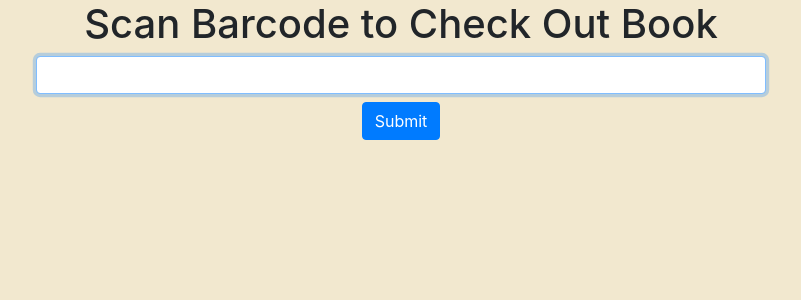
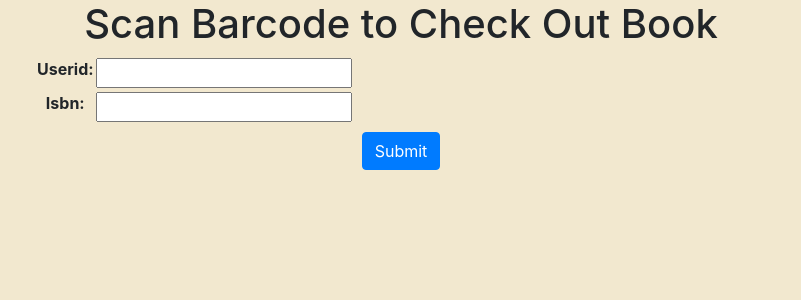
Before and after one commit to mccorxyz/minnehack-2023, a Django app: page /library/check-out in a window 1280 px wide. Shown: the part 56-356 px from the top of the page, without its empty margins (239-1040 px from the left). Run offline with Django 4.2, Linux system fonts and the light colour scheme.

Commit message:
inject form

```diff
--- a/library_project/library/forms.py
+++ b/library_project/library/forms.py
@@ -1,4 +1,5 @@
 from django.forms import ModelForm, DateInput, TextInput
+from django import forms
 from .models import Book
 
 
@@ -8,10 +9,16 @@ class ManualAddBookForm(ModelForm):
         fields = "__all__"
         widgets = {
             "publishedDate": DateInput(attrs={"type:": "date"}),
-            "averageRating": TextInput(attrs={"type": "number", "min":"0", "max":"5"})
+            "averageRating": TextInput(attrs={"type": "number", "min": "0", "max": "5"})
         }
 
 class ISBNAddBookForm(ModelForm):
     class Meta:
         model = Book
         fields = ("isbn",)
+
+class CheckOutForm(forms.Form):
+    userId = forms.CharField()
+    isbn = forms.CharField()
+    class Meta:
+        fields = ["userId", "isbn"]
--- a/library_project/library/templates/library/check-out.html
+++ b/library_project/library/templates/library/check-out.html
@@ -14,9 +14,18 @@
 
 		<h1>Scan Barcode to Check Out Book</h1>
 
-		<input type="text" name="" class="form-control" id="barcode">
+<!--		<input type="text" name="" class="form-control" id="userId">-->
 
-		<button class="btn btn-primary mt-2" type="button">Submit</button>
+<!--		<input type="text" name="" class="form-control" id="barcode">-->
+
+<!--		<button class="btn btn-primary mt-2" type="button">Submit</button>-->
+		<form method="POST">
+			<table>
+				{{ form }}
+			</table>
+			{% csrf_token %}
+			<button class="btn btn-primary mt-2" type="button">Submit</button>
+		</form>
 
 	</div>
 	<div class="col-2"></div>
@@ -27,7 +36,7 @@
 </div>
 
 <script type="text/javascript">
-	var input = document.getElementById('barcode');
+var input = document.getElementById('barcode');
 input.focus();
 input.select();
 
--- a/library_project/library/views.py
+++ b/library_project/library/views.py
@@ -27,4 +27,10 @@ def check_in(request):
     return render(request, "library/check-in.html")
 
 def check_out(request):
-    return render(request, "library/check-out.html")
+    if request.method == "POST":
+        checkOutForm = CheckOutForm(request.POST)
+        if checkOutForm.is_valid():
+            print('hello')
+    else:
+        checkOutForm = CheckOutForm()
+    return render(request, "library/check-out.html", {"form": checkOutForm})
```
